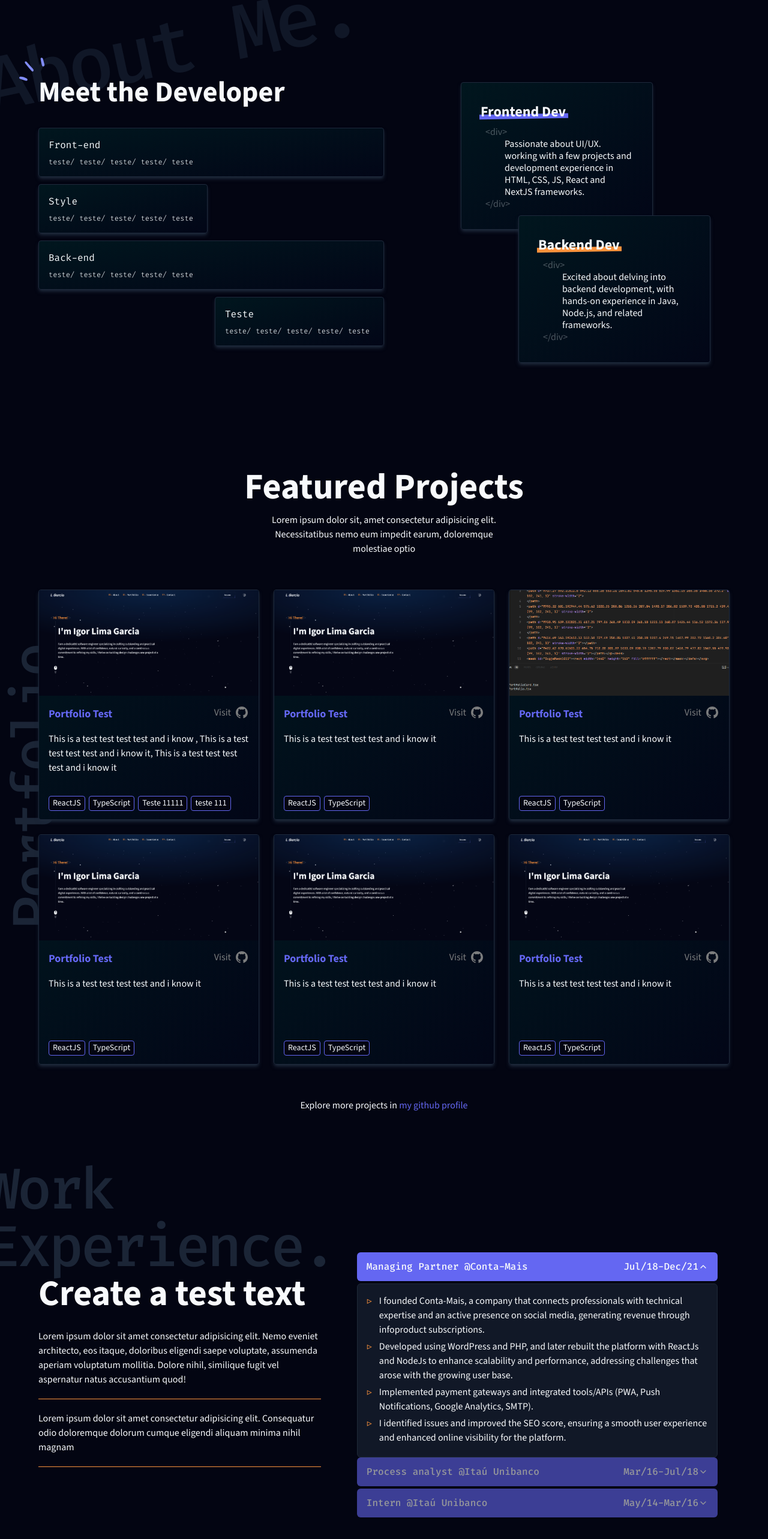
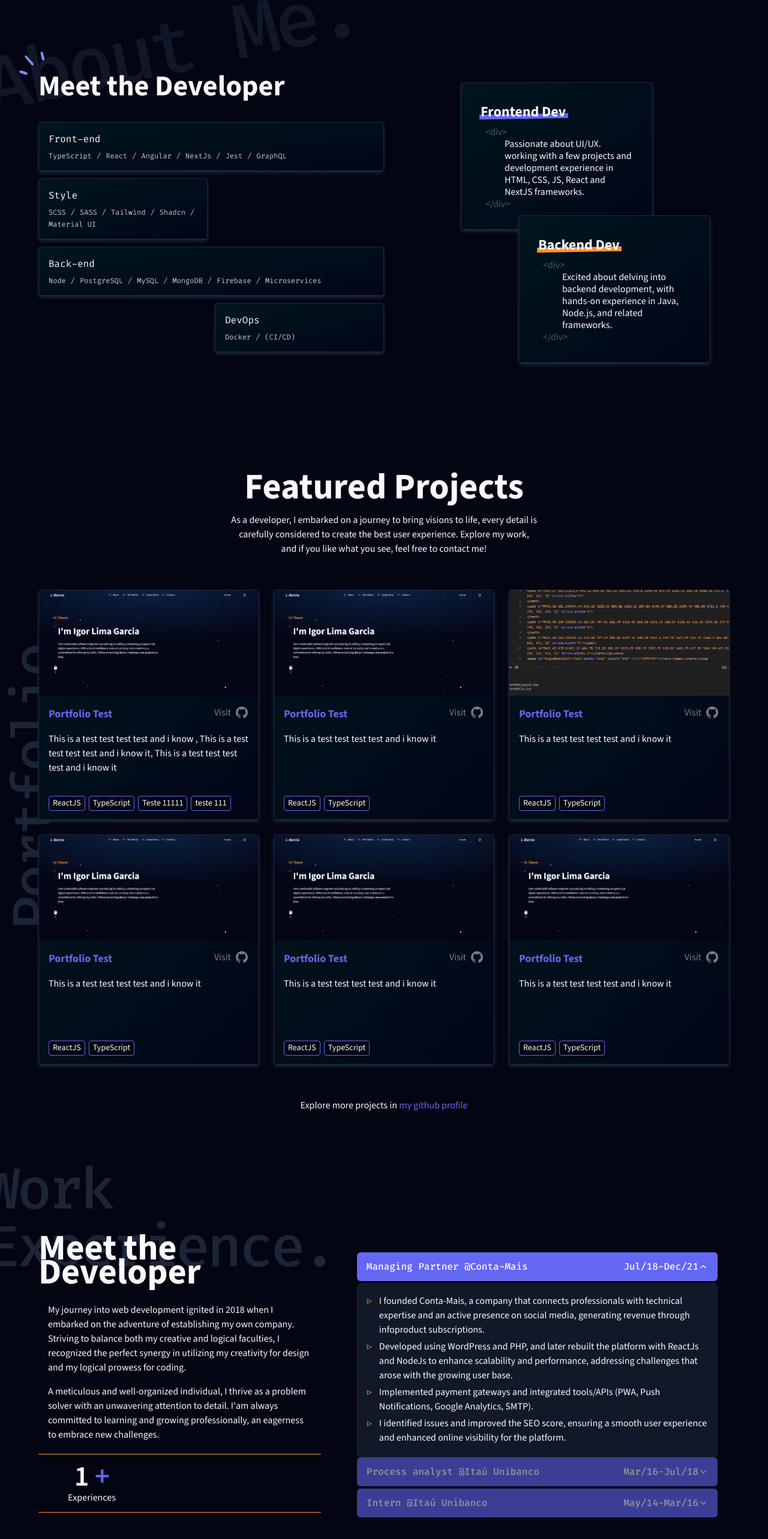
Before and after one commit to ilgarcia/webPortifolio-v3, a Next.js app: page / in a window 1280 px wide. Shown: the part 881-3447 px from the top of the page at 60% size. Built offline with nearby package versions, Linux system fonts and the light colour scheme.

Commit message:
web update

```diff
--- a/src/components/sections/about/Skills.tsx
+++ b/src/components/sections/about/Skills.tsx
@@ -34,7 +34,7 @@ function Skills() {
               <p className="mb-2">{skills.title}</p>
               <div className="text-xs font-light flex flex-wrap gap-x-2 gap-y-1">
                 {skills.stacks.map((skill, idK) => (
-                  <div key={idK} className="gap-x-2">
+                  <div key={idK} className="space-x-2">
                     <span>{skill}</span>
                     {skills.stacks.length - 1 != idK && <span>/</span>}
                   </div>
--- a/src/components/sections/about/SkillsCard.tsx
+++ b/src/components/sections/about/SkillsCard.tsx
@@ -7,7 +7,8 @@ function SkillsCard() {
       direction="right"
       className="relative flex flex-wrap justify-center items-center gap-0 flex-col space-y-6 md:-space-y-6 mt-8"
     >
-      <div className="horizontal-animation card relative p-8 max-w-xs">
+      <div className="horizontal-animation card relative p-4 md:p-8 w-full md:max-w-xs">
+        <div className="max-w-xs mx-auto">
           <h3 className="markup mk-purple text-2xl font-bold z-10 w-fit mb-2">
             Frontend Dev
           </h3>
@@ -16,7 +17,9 @@ function SkillsCard() {
             experience in HTML, CSS, JS, React and NextJS frameworks.
           </p>
         </div>
-      <div className="horizontal-animation card relative p-8 max-w-xs md:left-24">
+      </div>
+      <div className="horizontal-animation card relative p-4 md:p-8 w-full md:max-w-xs md:left-24">
+        <div className="max-w-xs mx-auto">
           <h3 className="markup mk-orange text-2xl font-bold z-10 w-fit mb-2">
             Backend Dev
           </h3>
@@ -25,6 +28,7 @@ function SkillsCard() {
             experience in Java, Node.js, and related frameworks.
           </p>
         </div>
+      </div>
     </HorizontalEntryAnimations>
   );
 }
--- a/src/components/sections/contact/Contact.tsx
+++ b/src/components/sections/contact/Contact.tsx
@@ -16,21 +16,23 @@ function Contact() {
       <VerticalSurgeAnimations className="overflow-hidden py-10 w-full">
         <div className="w-full bg-primary-opacity-10">
           <div className="relative flex flex-col items-center mx-auto max-w-7xl gap-8 ">
-            <h3 className="vertical-animation contact-line relative top-0 -translate-y-1/2 text-4xl text-secondary">
-              Igor Lima Garcia
-            </h3>
+            <div className="flex flex-col items-center">
+              <h3 className="vertical-animation contact-line relative top-0 -translate-y-1/2 text-4xl text-secondary">
+                Igor Lima Garcia
+              </h3>
+              <h4 className="vertical-animation font-bold text-primary">
+                Fullstack Developer | DevOps
+              </h4>
+            </div>
             <div className="flex-col items-center text-center max-w-xl px-4 md:px-0">
-              <h4 className="vertical-animation font-semibold">
-                Text title text
-              </h4>
               <p className="vertical-animation">
-                Lorem ipsum dolor sit amet consectetur adipisicing elit. Iure,
-                expedita? Reiciendis earum cum placeat quia id necessitatibus
-                ullam molestiae voluptatibus dolore neque. At aperiam, eligendi
-                libero numquam minima repellendus repudiandae.
+                I&apos;m always excited to connect with like-minded
+                professionals and potential collaborators. Whether you have a
+                project in mind, need assistance, or just want to say hello,
+                feel free to reach out!
               </p>
             </div>
-            <div className="vertical-animation">Another text</div>
+            <div className="vertical-animation">Made by Igor Lima Garcia</div>
             <div className="contact-line relative bottom-0 translate-y-1/2">
               <div className="flex items-center gap-4">
                 <Link
--- a/src/components/sections/experience/ExperienceCard.tsx
+++ b/src/components/sections/experience/ExperienceCard.tsx
@@ -2,17 +2,31 @@ function ExperienceCard() {
   return (
     <div className="horizontal-animation relative">
       <h3 className="text-4xl lg:text-6xl font-bold lg:leading-10">
-        Create a test text
+        Meet the Developer
       </h3>
-      <div className="mt-10">
-        Lorem ipsum dolor sit amet consectetur adipisicing elit. Nemo eveniet
-        architecto, eos itaque, doloribus eligendi saepe voluptate, assumenda
-        aperiam voluptatum mollitia. Dolore nihil, similique fugit vel
-        aspernatur natus accusantium quod!
+      <div className="space-y-2 sm:space-y-4 mt-6 md:mt-8 px-4">
+        <p>
+          My journey into web development ignited in 2018 when I embarked on the
+          adventure of establishing my own company. Striving to balance both my
+          creative and logical faculties, I recognized the perfect synergy in
+          utilizing my creativity for design and my logical prowess for coding.
+        </p>
+        <p>
+          A meticulous and well-organized individual, I thrive as a problem
+          solver with an unwavering attention to detail. I&apos;am always
+          committed to learning and growing professionally, an eagerness to
+          embrace new challenges.
+        </p>
       </div>
-      <div className="border-secondary py-5 border-y mt-5">
-        Lorem ipsum dolor sit amet consectetur adipisicing elit. Consequatur
-        odio doloremque dolorum cumque eligendi aliquam minima nihil magnam
+      <div className="grid grid-cols-3 border-secondary py-3 border-y mt-5 px-4">
+        <div className="flex flex-col items-center">
+          <div className=" text-5xl font-semibold">
+            1 <span className="text-primary">+</span>
+          </div>
+          <div>Experiences</div>
+        </div>
+        <div></div>
+        <div></div>
       </div>
     </div>
   );
--- a/src/components/sections/portfolio/Portfolio.tsx
+++ b/src/components/sections/portfolio/Portfolio.tsx
@@ -1,4 +1,3 @@
-
 import Link from "next/link";
 
 import { SectionNavAnimations } from "@/components/animations/layouts/SectionNavAnimations";
@@ -24,9 +23,11 @@ function Portfolio() {
           <h3 className="vertical-animation text-4xl lg:text-6xl font-bold lg:leading-10 text-center">
             Featured Projects
           </h3>
-          <div className="vertical-animation text-center max-w-sm">
-            Lorem ipsum dolor sit, amet consectetur adipisicing elit.
-            Necessitatibus nemo eum impedit earum, doloremque molestiae optio
+          <div className="vertical-animation text-center max-w-lg">
+            As a developer, I embarked on a journey to bring visions to life,
+            every detail is carefully considered to create the best user
+            experience. Explore my work, and if you like what you see, feel free
+            to contact me!
           </div>
         </VerticalSurgeAnimations>
         <div className="w-full grid grid-cols-1 md:grid-cols-2 xl:grid-cols-3 gap-6 max-w-6xl mx-auto ">
--- a/src/lib/skillsList.ts
+++ b/src/lib/skillsList.ts
@@ -2,26 +2,33 @@ const skillsList = [
   {
     id: 1,
     title: "Front-end",
-    stacks: ["teste", "teste", "teste", "teste", "teste"],
-    classCompl: "md:col-span-2"
+    stacks: ["TypeScript", "React", "Angular", "NextJs", "Jest", "GraphQL"],
+    classCompl: "md:col-span-2",
   },
   {
     id: 2,
     title: "Style",
-    stacks: ["teste", "teste", "teste", "teste", "teste"],
-    classCompl: "md:col-span-1"
+    stacks: ["SCSS", "SASS", "Tailwind", "Shadcn", "Material UI"],
+    classCompl: "md:col-span-1",
   },
   {
     id: 3,
     title: "Back-end",
-    stacks: ["teste", "teste", "teste", "teste", "teste"],
-    classCompl: "md:col-span-2"
+    stacks: [
+      "Node",
+      "PostgreSQL",
+      "MySQL",
+      "MongoDB",
+      "Firebase",
+      "Microservices",
+    ],
+    classCompl: "md:col-span-2",
   },
   {
     id: 4,
-    title: "Teste",
-    stacks: ["teste", "teste", "teste", "teste", "teste"],
-    classCompl: "md:col-span-1 md:col-start-2"
+    title: "DevOps",
+    stacks: ["Docker", "(CI/CD)"],
+    classCompl: "md:col-span-1 md:col-start-2",
   },
 ];
 
```
Lines whose indentation alone changed are shown as unchanged.
